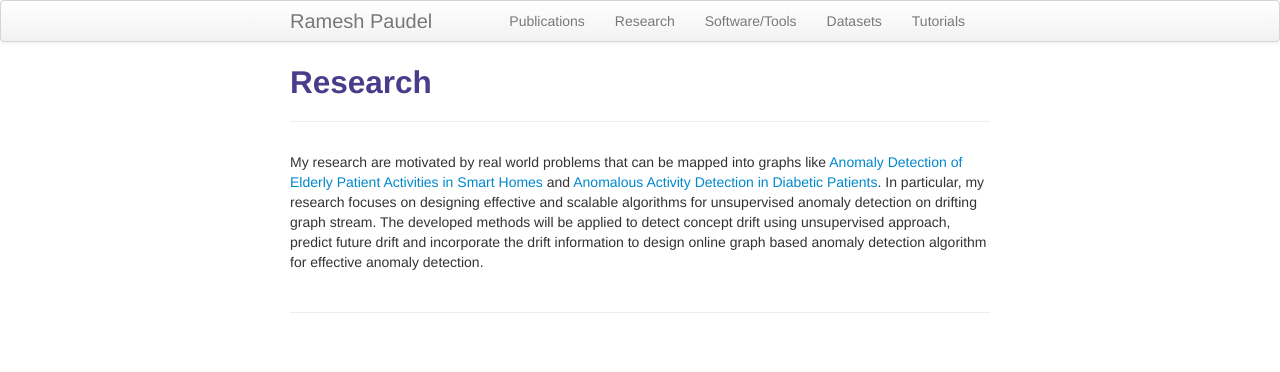
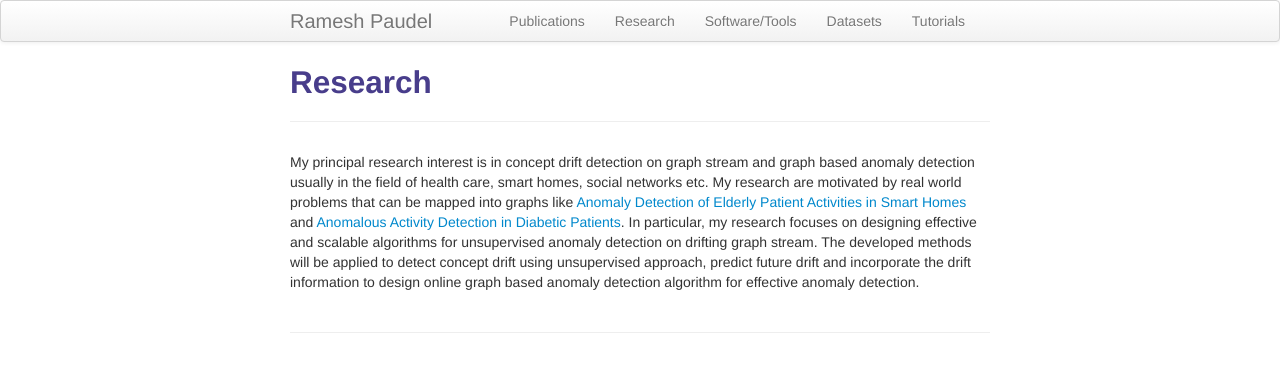
Before and after one commit to rpaudel42/rpaudel42.github.io, a Jekyll site: the page built from pages/research.md, in a window 1280 px wide. Shown: the top 372 px of the page. Built offline with Jekyll 4.4.1, drawn with Linux system fonts in a browser that asks for light colours.

Commit message:
Update research.md

```diff
--- a/pages/research.md
+++ b/pages/research.md
@@ -5,4 +5,4 @@ description: Ramesh Paudel's Research
 ---
 
 
-My research are motivated by real world problems that can be mapped into graphs like [Anomaly Detection of Elderly Patient Activities in Smart Homes](https://csce.ucmss.com/cr/books/2018/LFS/CSREA2018/ICD8019.pdf) and [Anomalous Activity Detection in Diabetic Patients](https://aaai.org/ocs/index.php/FLAIRS/FLAIRS17/paper/view/15455/14978). In particular, my research focuses on designing effective and scalable algorithms for unsupervised anomaly detection on drifting graph stream. The developed methods will be applied to detect concept drift using unsupervised approach, predict future drift and incorporate the drift information to design online graph based anomaly detection algorithm for effective anomaly detection.
+My principal research interest is in concept drift detection on graph stream and graph based anomaly detection usually in the field of health care, smart homes, social networks etc. My research are motivated by real world problems that can be mapped into graphs like [Anomaly Detection of Elderly Patient Activities in Smart Homes](https://csce.ucmss.com/cr/books/2018/LFS/CSREA2018/ICD8019.pdf) and [Anomalous Activity Detection in Diabetic Patients](https://aaai.org/ocs/index.php/FLAIRS/FLAIRS17/paper/view/15455/14978). In particular, my research focuses on designing effective and scalable algorithms for unsupervised anomaly detection on drifting graph stream. The developed methods will be applied to detect concept drift using unsupervised approach, predict future drift and incorporate the drift information to design online graph based anomaly detection algorithm for effective anomaly detection.
```
